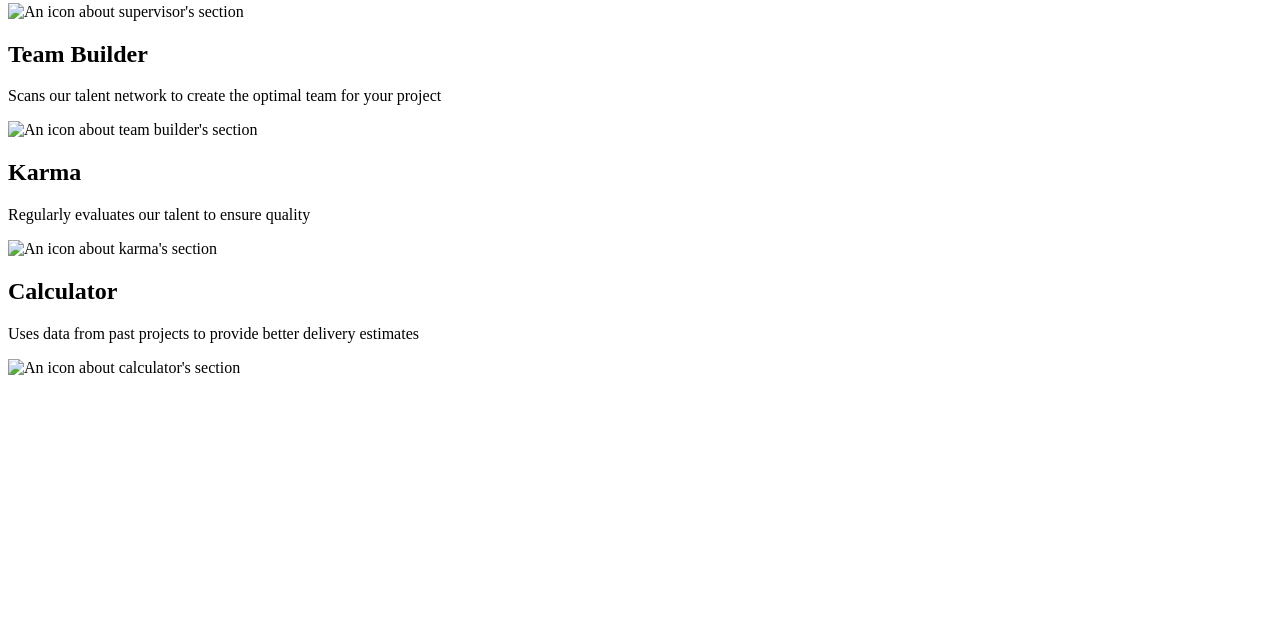
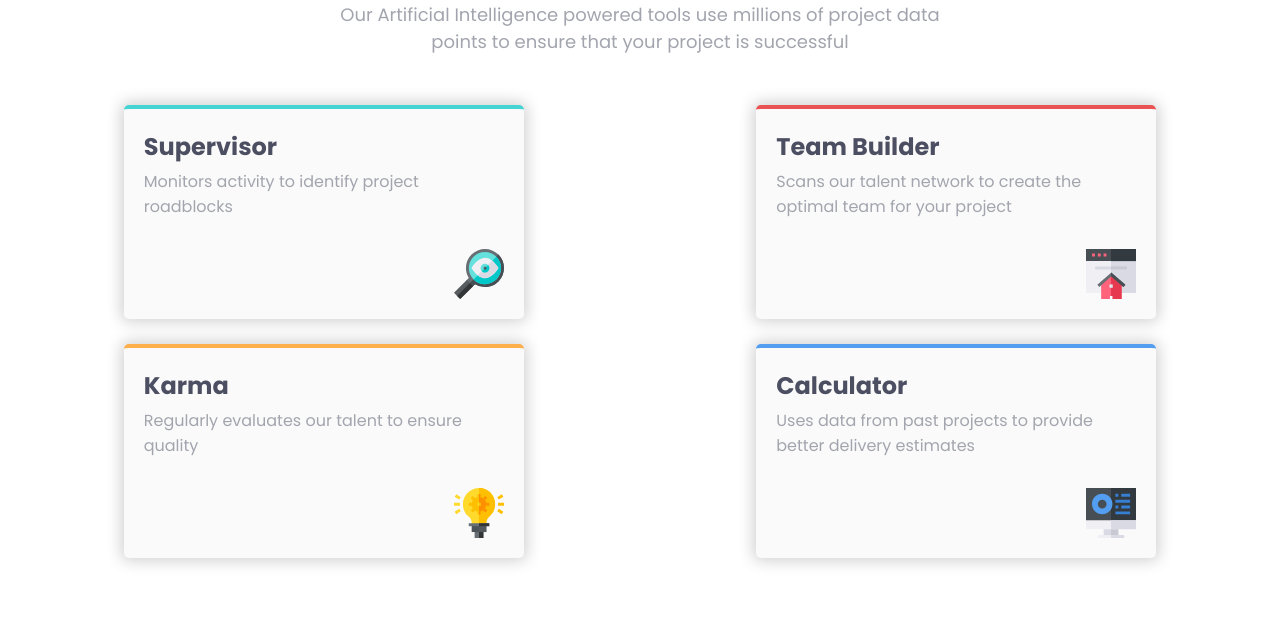
Before and after one commit to imbraian/four-card-section, a plain HTML site: page index.html in a window 1280 px wide. Shown: the part 210-838 px from the top of the page. Before the commit the page ends 800 px from the top, so only its background shows below. Drawn offline with Linux system fonts and the light colour scheme; the site is published under a folder, as on GitHub Pages, so addresses that start at the root find nothing.

Commit message:
update project

```diff
--- a/index.html
+++ b/index.html
@@ -7,7 +7,7 @@
       name="description"
       content="Welcome to my four card feature section!"
     />
-    <link rel="stylesheet" href="/styles/style.css" />
+    <link rel="stylesheet" href="./styles/style.css" />
     <link
       rel="icon"
       type="image/png"
@@ -38,7 +38,7 @@
             <div class="card__image">
               <img
                 class="card__img"
-                src="/images/icon-supervisor.svg"
+                src="./images/icon-supervisor.svg"
                 alt="An icon about supervisor's section"
               />
             </div>
@@ -52,7 +52,7 @@
             <div class="card__image">
               <img
                 class="card__img"
-                src="/images/icon-team-builder.svg"
+                src="./images/icon-team-builder.svg"
                 alt="An icon about team builder's section"
               />
             </div>
@@ -65,7 +65,7 @@
             <div class="card__image">
               <img
                 class="card__img"
-                src="/images/icon-karma.svg"
+                src="./images/icon-karma.svg"
                 alt="An icon about karma's section"
               />
             </div>
@@ -78,7 +78,7 @@
             <div class="card__image">
               <img
                 class="card__img"
-                src="/images/icon-calculator.svg"
+                src="./images/icon-calculator.svg"
                 alt="An icon about calculator's section"
               />
             </div>
```
